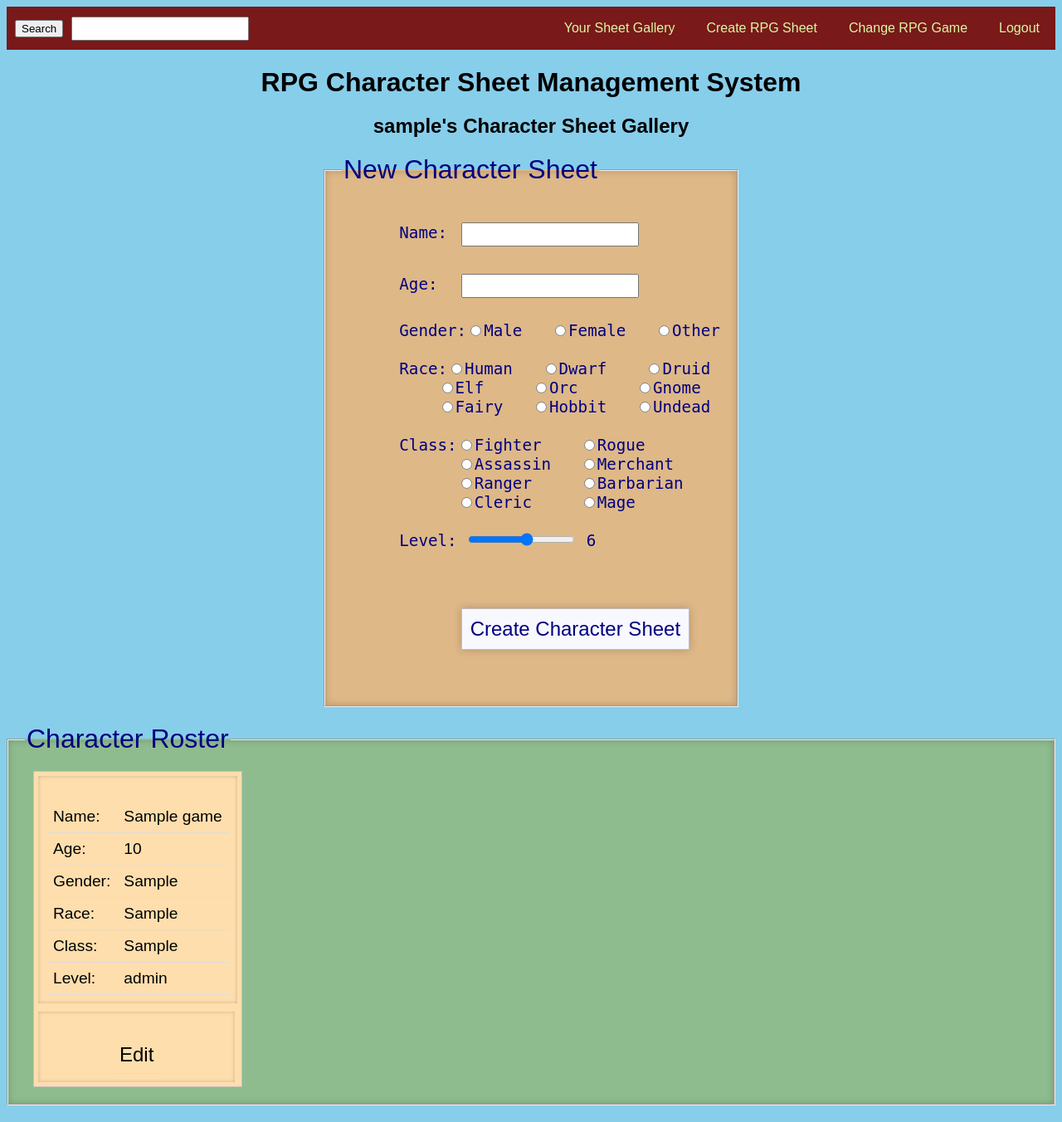
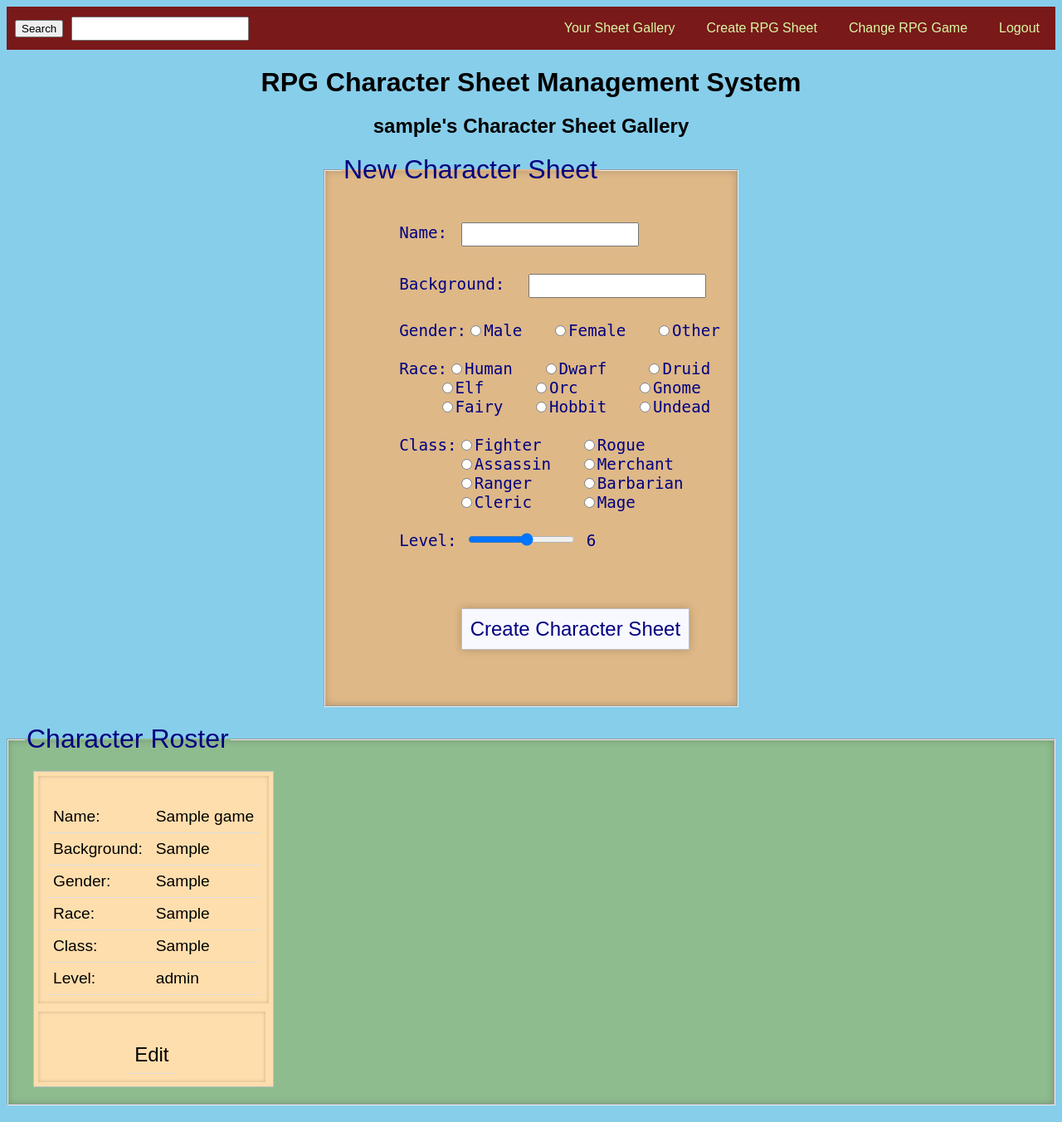
Before and after one commit to SmoCloud/RPG-Character-Sheets-Webapp, a PHP site: page /gallery.php in a window 1280 px wide. Shown: the whole page at 83% size. Run offline with PHP 8.4, Linux system fonts and the light colour scheme; the visitor is signed in with stand-in values (Sample User, id 1); tables that the repository leaves empty or names only in its code hold one stand-in row (values such as "Sample post").

```diff
--- a/gallery.php
+++ b/gallery.php
@@ -28,8 +28,8 @@
             <td><input type='text' name='cname' placeholder=$nm value=$nm></td>
           </tr>
           <tr>
-            <td>Age:</td>
-            <td><input type='text' name='age' placeholder=$a value=$a></td>
+            <td>Background:</td>
+            <td><input type='text' name='background' placeholder=$a value=$a></td>
           </tr>
           <tr>
             <td>Gender:</td>
@@ -189,14 +189,14 @@
       $_SESSION['username'] = $username;
       $_SESSION['user_id'] = $user_id;
       if (isset($_POST['cname']) &&
-        isset($_POST['age']) &&
+        isset($_POST['background']) &&
         isset($_POST['gender']) &&
         isset($_POST['race']) &&
         isset($_POST['char-class']) &&
         isset($_POST['level']) &&
         isset($_POST['edit-id'])) {
         $cname    = $pdo->quote($_POST['cname']);
-        $age      = $pdo->quote($_POST['age']);
+        $background      = $pdo->quote($_POST['background']);
         $user_id  = $pdo->quote($_SESSION['user_id']);
         $gender   = $pdo->quote($_POST['gender']);
         $race     = $pdo->quote($_POST['race']);
@@ -205,14 +205,14 @@
         $id       = $pdo->quote($_POST['edit-id']);
 
         $query    = "UPDATE char_sheets JOIN users ON char_sheets.uid = users.id JOIN games ON char_sheets.gid = games.id
-                      SET cname=$cname, age=$age, gender=$gender, race=$race, class=$class, level=$level WHERE cid=$id AND uid=$user_id";
+                      SET cname=$cname, background=$background, gender=$gender, race=$race, class=$class, level=$level WHERE cid=$id AND uid=$user_id";
         $result = $pdo->query($query);
         echo "<h4>Character ".$cname." updated in ".$username."'s Gallery.</h4>";
       }
     }
     elseif (!isset($_POST['update']) &&
         isset($_POST['cname'])   &&
-        isset($_POST['age']) &&
+        isset($_POST['background']) &&
         isset($_POST['gender']) &&
         isset($_POST['race']) &&
         isset($_POST['char-class']) &&
@@ -221,13 +221,20 @@
       $cname    = $pdo->quote($_POST['cname']);
       $user_id  = $pdo->quote($_SESSION['user_id']);
       $game_id  = $pdo->quote($_SESSION['game_id']);
-      $age      = $pdo->quote($_POST['age']);
+      $background      = $pdo->quote($_POST['background']);
       $gender   = $pdo->quote($_POST['gender']);
       $race     = $pdo->quote($_POST['race']);
       $class    = $pdo->quote($_POST['char-class']);
       $level    = $pdo->quote($_POST['level']);
 
-      $query    = "INSERT INTO char_sheets (cname, uid, gid, age, gender, race, class, level) VALUES ($cname, $user_id, $game_id, $age, $gender, $race, $class, $level)";
+      $pdf_data = [
+        'ClassLevel' => $_POST['char-class'].' - '.$_POST['level'],
+        'PlayerName' => $usename,
+        'CharacterName' => $_POST['cname'],
+        'Race' => $_POST['race']
+      ];
+
+      $query    = "INSERT INTO char_sheets (cname, uid, gid, background, gender, race, class, level) VALUES ($cname, $user_id, $game_id, $background, $gender, $race, $class, $level)";
       $result = $pdo->query($query);
       echo "<h4>Character ".$cname." added to ".$username."'s Gallery.</h4>";
     }
@@ -240,7 +247,7 @@
                   <pre>
             Name: <input type="text" name="cname" required>
 
-            Age:  <input type="text" name="age" required>
+            Background:  <input type="text" name="background" required>
 
             Gender:<input type="radio" name="gender" value="male" required>Male   <input type="radio" name="gender" value="female">Female   <input type="radio" name="gender" value="other">Other
 
@@ -280,7 +287,7 @@
         $ud = htmlspecialchars($row['uid']);
         $gd = htmlspecialchars($row['gid']);
         $r0 = htmlspecialchars($row['cname']);
-        $r1 = htmlspecialchars($row['age']);
+        $r1 = htmlspecialchars($row['background']);
         $r2 = htmlspecialchars($row['gender']);
         $r3 = htmlspecialchars($row['race']);
         $r4 = htmlspecialchars($row['class']);
@@ -298,7 +305,7 @@
                 <td>$r0</td>
               </tr>
               <tr>
-                <td>Age:</td>
+                <td>Background:</td>
                 <td>$r1</td>
               </tr>
               <tr>
```
Also changed, not shown: 2 other files.
